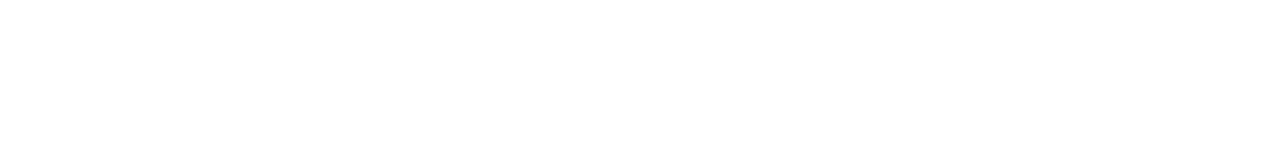
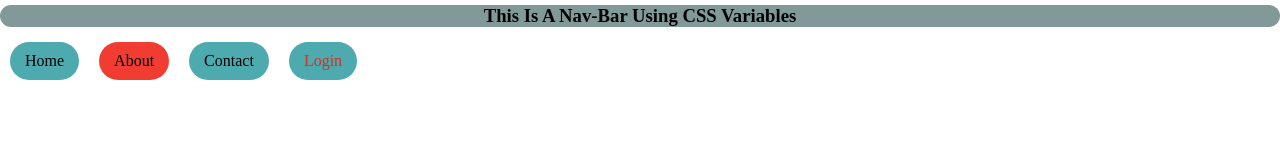
Before and after one commit to Mamun-2023/video-33, a plain HTML site: page index.html in a window 1280 px wide. Drawn offline with Linux system fonts and the light colour scheme.

Commit message:
adding nav bar with variable

```diff
--- a/index.html
+++ b/index.html
@@ -1,12 +1,25 @@
 <!DOCTYPE html>
 <html lang="en">
-<head>
-    <meta charset="UTF-8">
-    <meta name="viewport" content="width=device-width, initial-scale=1.0">
-    <link rel="stylesheet" href="style.css">
+  <head>
+    <meta charset="UTF-8" />
+    <meta name="viewport" content="width=device-width, initial-scale=1.0" />
+    <link rel="stylesheet" href="style.css" />
     <title>Exercise-4</title>
-</head>
-<body>
+  </head>
+  <body>
+    <!-- From Code With Harry
+ -->
+    <!-- If You See This , Comment "Bhupendra Jogi in the comments. He is my friend who has visited a lot of place in the US" -->
 
-</body>
+    <!-- Make a Nav Bar Using CSS Variables -->
+    <div id="Variables"><h3>This Is A Nav-Bar Using CSS Variables</h3></div>
+    <nav>
+      <ul>
+        <li>Home</li>
+        <li>About</li>
+        <li>Contact</li>
+        <li>Login</li>
+      </ul>
+    </nav>
+  </body>
 </html>
--- a/style.css
+++ b/style.css
@@ -0,0 +1,38 @@
+* {
+  margin: 0;
+  padding: 0;
+}
+
+:root {
+  --primary-color: rgb(130, 153, 153);
+  --second-bg: rgb(77, 170, 174);
+  --unique-color: rgba(239, 25, 14, 0.847);
+  --common-margin: 10px;
+  --normal-radius: 19px;
+  --legal-padding:10px 15px;
+}
+
+#Variables {
+  text-align: center;
+  background-color: var(--primary-color);
+  border-radius: 15px;
+  margin: 5px auto;
+
+}
+
+nav ul {
+  display: flex;
+}
+nav li {
+  background-color: var(--second-bg);
+  margin: var(--common-margin);
+  list-style: none;
+  border-radius: var(--normal-radius);
+  padding: var(--legal-padding);
+}
+nav li:last-child {
+  color: var(--unique-color);
+}
+nav li:nth-child(2){
+    background-color: var(--unique-color);
+}
```
